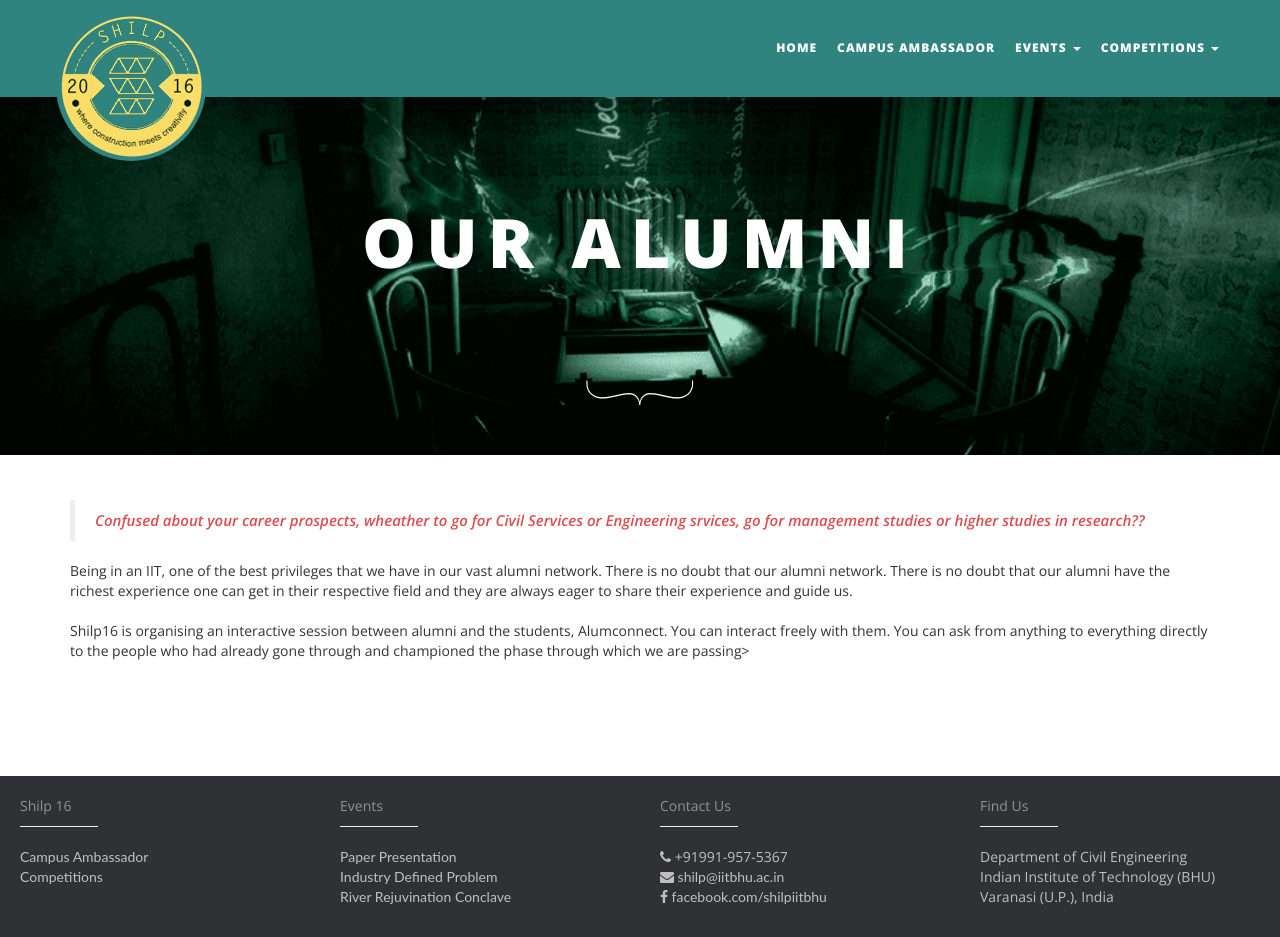
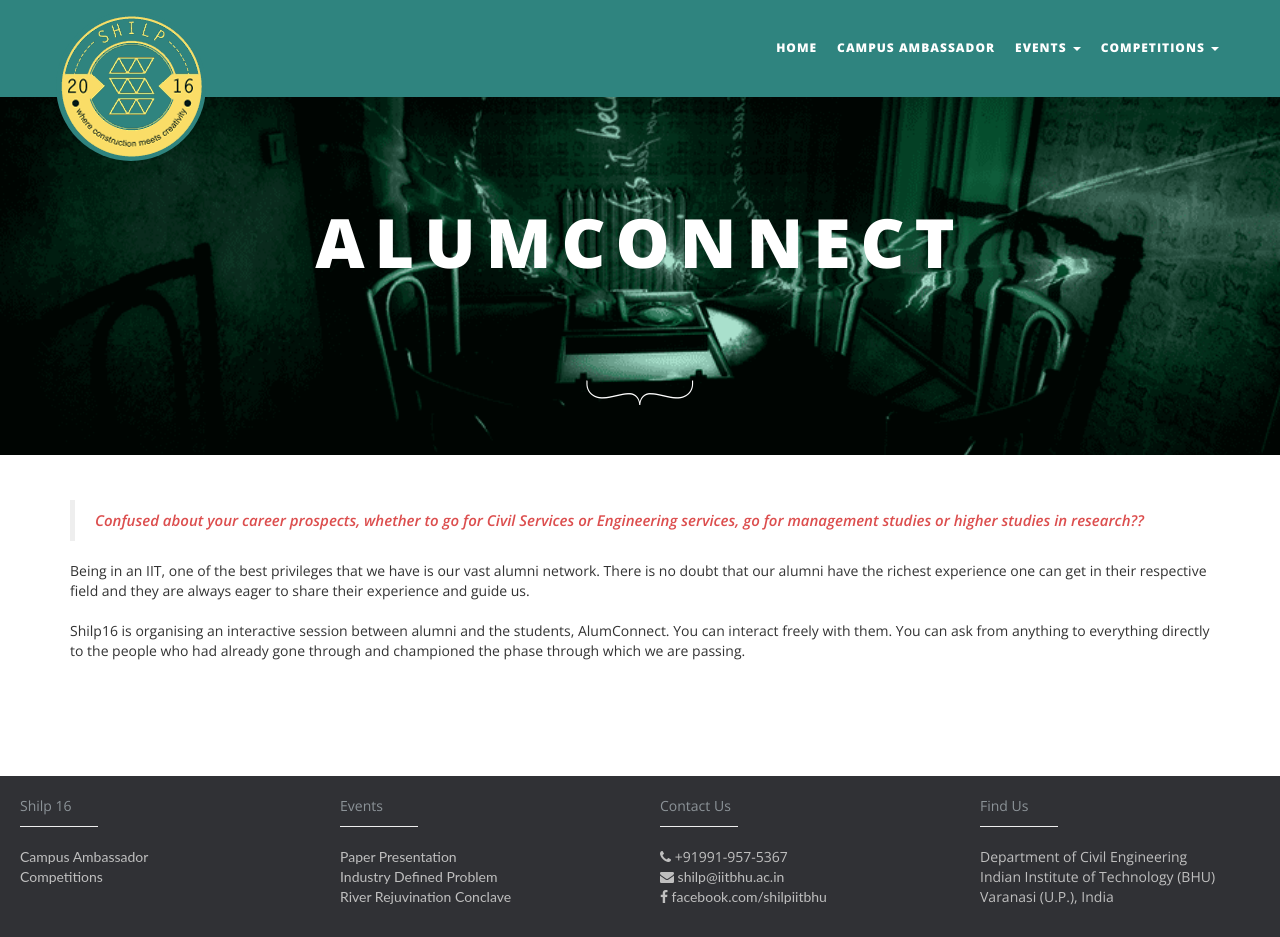
Before and after one commit to mayurdhurpate/shilp16, a Django app: template website/templates/alum.html in a window 1280 px wide. Run offline with Django 3.2, Linux system fonts and the light colour scheme; the template is opened without the code that fills it, so the values that code supplies are empty; parts of the project's set-up code (start-up, migrations or seed data) failed here and were passed over; some libraries are stand-ins or nearby versions.

Commit message:
alum modified

```diff
--- a/website/templates/alum.html
+++ b/website/templates/alum.html
@@ -102,7 +102,7 @@
             <div class="row">
                 <h3></h3>
 
-                <h1> OUR ALUMNI</h1><br>
+                <h1>AlumConnect</h1><br>
                 <div style="font-size:30px; color:white" ><em></em></div>
 
                 <h2 style="color:white;"></h2>
@@ -137,11 +137,11 @@
     <div id="menu1" class="tab-pane fade in active">
       <div style="padding-bottom:95px;">
       <div style="padding-top:45px;">
-      <blockquote class="text-left" style="color:#dc4e4e; font-size:15px;"><i>Confused about your career prospects, wheather to go for Civil Services or Engineering srvices, go for management studies or higher studies in research??</i></blockquote>
-                    <p class="text-left">Being in an IIT, one of the best privileges that we have in our vast alumni network. There is no doubt that our alumni network. There is no doubt that our alumni have the richest experience one can get in their respective field and they are always eager to share their experience and guide us.
+      <blockquote class="text-left" style="color:#dc4e4e; font-size:15px;"><i>Confused about your career prospects, whether to go for Civil Services or Engineering services, go for management studies or higher studies in research??</i></blockquote>
+                    <p class="text-left">Being in an IIT, one of the best privileges that we have is our vast alumni network. There is no doubt that our alumni have the richest experience one can get in their respective field and they are always eager to share their experience and guide us.
 
 
-                               <br></br>Shilp16 is organising an interactive session between alumni and the students, Alumconnect. You can interact freely with them. You can ask from anything to everything directly to the people who had already gone through and championed the phase through which we are passing>
+                               <br></br> Shilp16 is organising an interactive session between alumni and the students,  AlumConnect. You can interact freely with them.  You can ask from anything to everything directly to the people who had already gone through and championed the phase through which we are passing.
                                <br></br>
                                <i>
                                </i></p>
--- a/website/templates/index.html
+++ b/website/templates/index.html
@@ -2141,7 +2141,7 @@ $(document).ready(function(){
 																	<div class="col-md-3 wp5 delay-1s">
 																		<img src="/static/img/Manoj.jpg"  width="180px" height="180px"  class="img-circle">
 																		<h2 style="font-family:Lato, Calibri, Arial, sans-serif;font-size: 25px;">Manoj Sharma</h2>
-																	<p>                                                               Indian Railway Services
+																	<p>  Indian Revenue Services
 
 																	</p>
 
```
Also changed, not shown: website/static/js4/jquery.slitslider.js.
